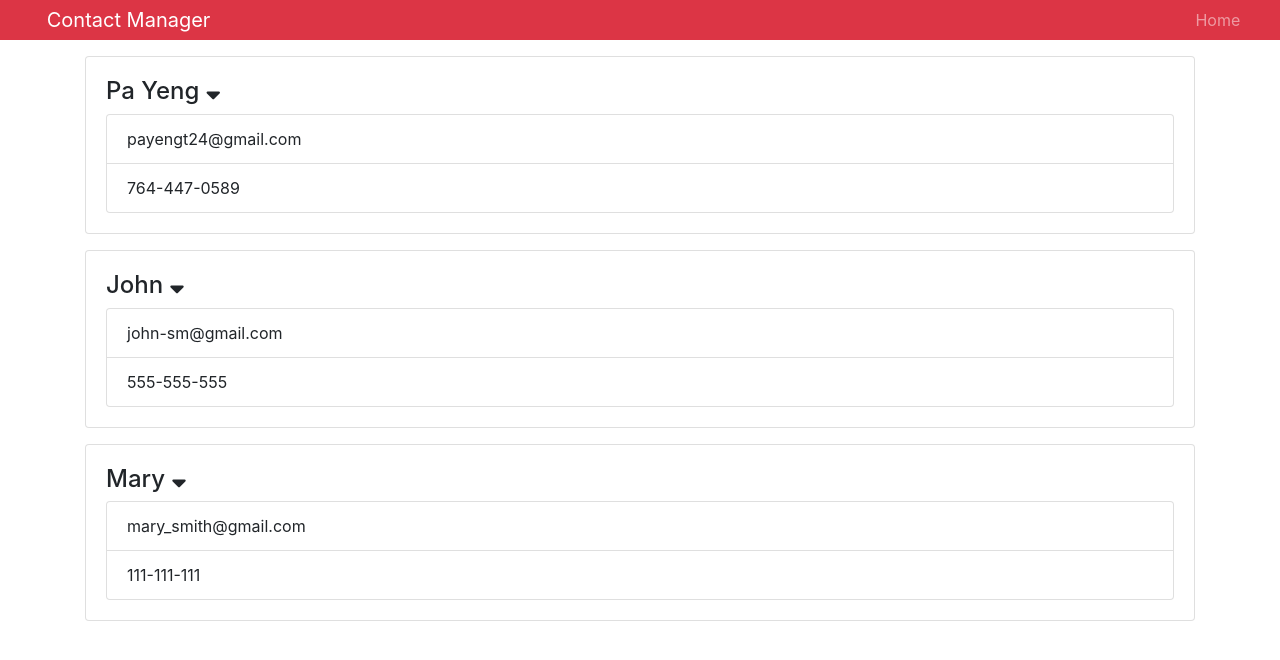
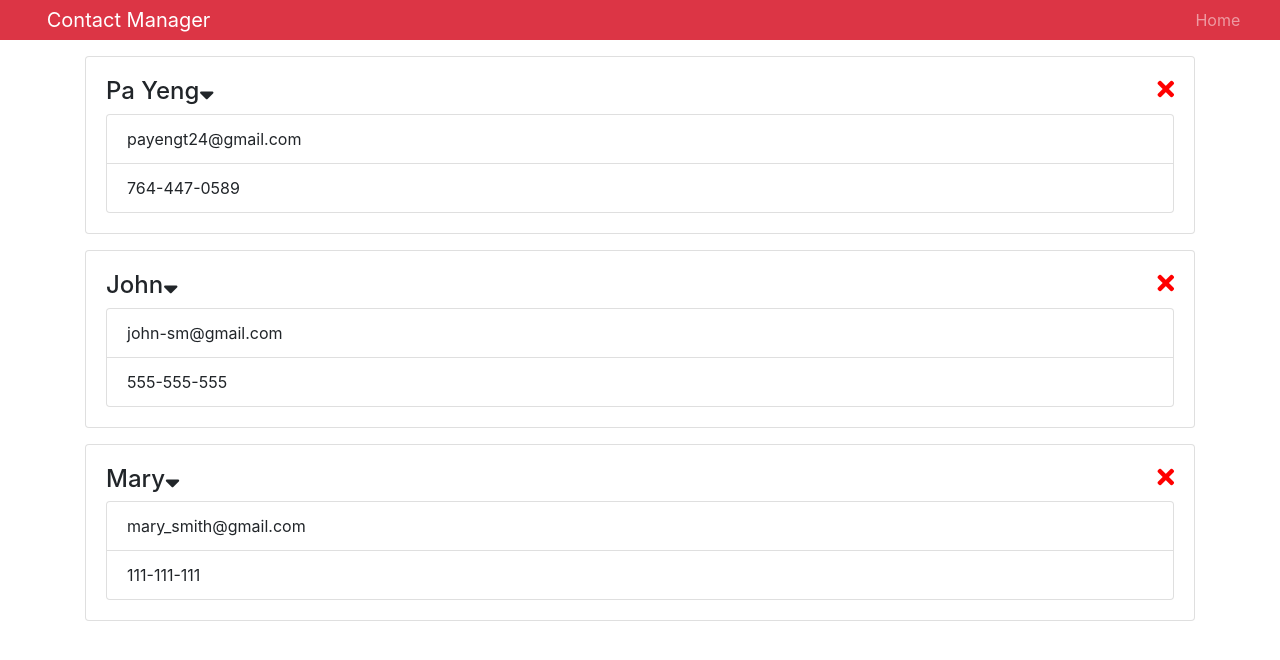
Before and after one commit to payengt24/contact-manager, a React (Create React App) app: page / in a window 1280 px wide. Shown: the top 660 px of the page. Built offline with nearby package versions, Linux system fonts and the light colour scheme.

Commit message:
added delete logic, moved data to context.js

```diff
--- a/src/App.js
+++ b/src/App.js
@@ -3,10 +3,12 @@ import Header from './components/Header'
 import Contacts from './components/Contacts'
 import './App.css';
 import 'bootstrap/dist/css/bootstrap.min.css'
+import {Provider} from './Context'
 
 class App extends Component {
   render() {
     return (
+      <Provider>
       <div className="App">
       <Header branding="Contact Manager"/>
       <div className="container">
@@ -14,6 +16,7 @@ class App extends Component {
       </div>
 
       </div>
+      </Provider>
     );
   }
 }
--- /dev/null
+++ b/src/Context.js
@@ -0,0 +1,53 @@
+import React, { Component } from 'react'
+
+const Context = React.createContext();
+
+const reducer = (state, action) => {
+    switch(action.type) {
+        case 'DELETE_CONTACT':
+            return {
+                ...state,
+                contacts: state.contacts.filter(contact => contact.id !== action.payload)
+            }
+        default:
+        return state;
+    }
+}
+
+export class Provider extends Component{
+    state = {
+        contacts: [
+            {
+                id: 1,
+                name: 'Pa Yeng',
+                email: 'payengt24@gmail.com',
+                phone: '764-447-0589'
+            },
+            {
+                id: 2,
+                name: 'John',
+                email: 'john-sm@gmail.com',
+                phone: '555-555-555'
+            },
+            {
+                id: 3,
+                name: 'Mary',
+                email: 'mary_smith@gmail.com',
+                phone: '111-111-111'
+            }
+        ],
+        dispatch: action => {
+            this.setState(state => reducer(state, action))
+        }
+    }
+
+    render () {
+        return(
+            <Context.Provider value={this.state}>
+            {this.props.children}
+            </Context.Provider>
+        )
+    }
+}
+
+export const Consumer = Context.Consumer;
--- a/src/components/Contact.js
+++ b/src/components/Contact.js
@@ -1,22 +1,56 @@
 import React, { Component } from 'react'
 //short hand impt
 import PropTypes from 'prop-types'
+import {Consumer} from '../Context'
 
 
 class Contact extends Component {
 
+    state= {
+        showContactInfor: true
+    }
+
+    handleShowClick = (event) => {
+        console.log('clicked')
+        this.setState({
+            showContactInfor: !this.state.showContactInfor
+        })
+    }
+
+    deleteContact = (id, dispatch) => {
+      console.log('object');
+      dispatch({type: 'DELETE_CONTACT', payload: id})
+    }
+
   render(props) {
 
-    const {name, phone, email, key} = this.props.contact
+    const {id, name, phone, email, key} = this.props.contact
 
     return (
-      <div className="card card-body mb-3">
-          <h4>{name} <i className="fas fa-sort-down"></i></h4>
+
+      <Consumer>
+        {value => {
+          const { dispatch } = value
+           return(
+          <div className="card card-body mb-3">
+          <h4>{name}
+          <i onClick={this.handleShowClick}
+          className="fas fa-sort-down"
+          style={{cursor: 'pointer'}}>
+          </i>
+          <i className="fa fa-times"
+          style={{cursor: 'pointer', float: 'right', color: 'red'}}
+          onClick={this.deleteContact.bind(this, id, dispatch)}
+          ></i>
+          </h4>
         <ul className="list-group" >
             <li className="list-group-item">{email}</li>
             <li className="list-group-item ">{phone}</li>
         </ul>
       </div>
+           )
+        }}
+      </Consumer>
     )
   }
 }
@@ -24,7 +58,6 @@ class Contact extends Component {
 //checking
 Contact.prototypes = {
     contact: PropTypes.object.isRequired,
-
 }
 
 export default Contact
--- a/src/components/Contacts.js
+++ b/src/components/Contacts.js
@@ -1,45 +1,27 @@
 import React, { Component } from 'react'
 import Contact from './Contact'
+import {Consumer} from '../Context'
 
 class Contacts extends Component {
-        state = {
-            contacts: [
-                {
-                    id: 1,
-                    name: 'Pa Yeng',
-                    email: 'payengt24@gmail.com',
-                    phone: '764-447-0589'
-                },
-                {
-                    id: 2,
-                    name: 'John',
-                    email: 'john-sm@gmail.com',
-                    phone: '555-555-555'
-                },
-                {
-                    id: 3,
-                    name: 'Mary',
-                    email: 'mary_smith@gmail.com',
-                    phone: '111-111-111'
-                }
-            ]
-        }
-
-
 
   render() {
 
-     const {contacts} = this.state
-
     return (
-      <div>
+      <Consumer>
+        {value => {
+          const {contacts} = value
+          return(
+            <React.Fragment>
             {contacts.map(contact => (
                 <Contact
                     key = {contact.id}
                     contact = {contact}
                     />
             ))}
-      </div>
+          </React.Fragment>
+          )
+        }}
+      </Consumer>
     )
   }
 }
```
Also changed, not shown: 1 other file (tests, documents, lock files or other folders). Lines whose indentation alone changed are shown as unchanged.
